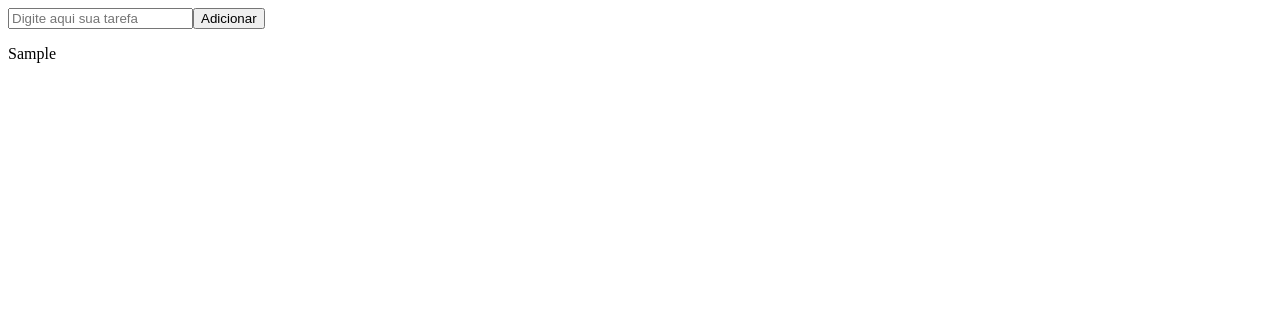
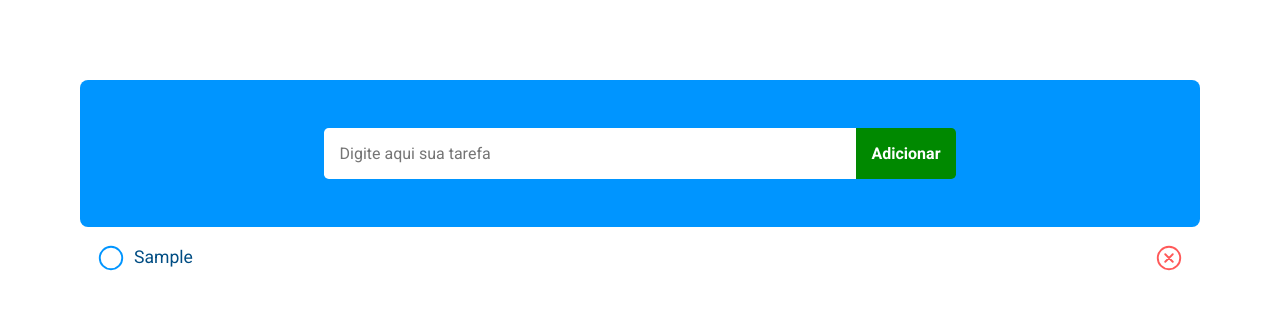
Before and after one commit to codethi/todolist-react-aula, a React app: page / in a window 1280 px wide. Both pictures are taken after typing "Sample" into the empty fields and a click on the button "Adicionar". Built offline with nearby package versions, Linux system fonts and the light colour scheme.

Commit message:
feat: acelera ai 22-09-22

```diff
--- a/public/index.html
+++ b/public/index.html
@@ -8,5 +8,14 @@
   <body>
     <noscript>You need to enable JavaScript to run this app.</noscript>
     <div class="root"></div>
+
+    <script
+      type="module"
+      src="https://unpkg.com/ionicons@5.5.2/dist/ionicons/ionicons.esm.js"
+    ></script>
+    <script
+      nomodule
+      src="https://unpkg.com/ionicons@5.5.2/dist/ionicons/ionicons.js"
+    ></script>
   </body>
 </html>
--- /dev/null
+++ b/src/components/App.css
@@ -0,0 +1,105 @@
+@import url("https://fonts.googleapis.com/css2?family=Roboto:ital,wght@0,100;0,300;0,400;0,500;0,700;0,900;1,100;1,300;1,400;1,500;1,700;1,900&display=swap");
+
+html,
+body {
+  height: 100vh;
+  width: 100vw;
+}
+
+* {
+  font-family: "Roboto", sans-serif;
+}
+
+.input-container {
+  display: flex;
+  justify-content: center;
+  align-items: center;
+
+  padding: 3rem;
+  margin: 5rem 5rem 0 5rem;
+  background-color: #0095ff;
+  border-radius: 0.5rem;
+}
+
+.input-container input {
+  padding: 1rem;
+  border: 0;
+  outline: none;
+  border-radius: 0.3rem 0rem 0rem 0.3rem;
+  width: 500px;
+  font-size: 1rem;
+}
+
+.input-container button {
+  padding: 1rem;
+  border: 0;
+  outline: none;
+  border-radius: 0rem 0.3rem 0.3rem 0rem;
+  background-color: #008900;
+  color: #ffffff;
+  font-weight: 700;
+  font-size: 1rem;
+}
+
+.tarefas-container {
+  margin: 0 5rem;
+}
+
+ul li {
+  padding: 1rem;
+  cursor: pointer;
+
+  display: flex;
+  justify-content: space-between;
+  align-items: center;
+}
+
+/* even pega as posições da lista pares e odd pega as impares */
+li:nth-child(even) {
+  background: #0095ff1d;
+  border-radius: .5rem;
+}
+
+li span{
+  display: flex;
+  justify-content: center;
+  align-items: center;
+  gap: .5rem;
+
+  font-size: 1.1rem;
+  color: #004d83;
+}
+
+ion-icon[name = 'checkmark-circle'] {
+  cursor: pointer;
+  color: #0095ff;
+  width: 30px;
+  height: 30px;
+}
+
+ion-icon[name = 'ellipse-outline'] {
+  cursor: pointer;
+  color: #0095ff;
+  width: 30px;
+  height: 30px;
+}
+
+.done {
+  text-decoration: line-through;
+  color: #9e9e9e;
+}
+
+ion-icon[name = 'close-circle-outline'] {
+  cursor: pointer;
+  color: #ff5959;
+  width: 30px;
+  height: 30px;
+}
+
+ion-icon[name = 'close-circle-outline']:hover{
+  transform: scale(1.1);
+}
+
+ion-icon[name = 'close-circle-outline']:active{
+  transform: scale(1);
+}
--- a/src/components/App.js
+++ b/src/components/App.js
@@ -1,22 +1,63 @@
-import React from "react";
+import { useState } from "react";
+import "./App.css";
 
 export default function App() {
-  const [tarefas, setTarefas] = React.useState([]);
+  const [tasks, setTasks] = useState([]);
 
-  function adicionarTarefa() {
+  function addNewTask() {
     const input = document.querySelector("input");
-    const novaTarefa = input.value;
-    setTarefas([...tarefas, novaTarefa]);
+    const newTask = { id: tasks.length + 1, title: input.value, done: false };
+    setTasks([...tasks, newTask]);
     input.value = "";
   }
 
+  function deleteTask(idTask) {
+    const newArrayTasks = tasks.filter((task) => task.id !== idTask);
+    setTasks(newArrayTasks);
+  }
+
+  function markTaskAsDone(idTask) {
+    tasks.forEach((task) =>
+      task.id === idTask ? (task.done = !task.done) : ""
+    );
+    setTasks([...tasks]);
+  }
+
+  /* function markTaskAsDone(idTask) {
+    tasks.forEach((task) => {
+      if (task.id === idTask) {
+        task.done ? (task.done = false) : (task.done = true);
+      }
+    });
+    setTasks([...tasks]);
+  } */
+
   return (
     <main>
-      <input type="text" placeholder="Digite aqui sua tarefa" />
-      <button onClick={adicionarTarefa}>Adicionar</button>
-      {tarefas.map((tarefa) => (
-        <p>{tarefa}</p>
-      ))}
+      <section className="input-container">
+        <input type="text" placeholder="Digite aqui sua tarefa" />
+        <button onClick={addNewTask}>Adicionar</button>
+      </section>
+
+      <ul className="tarefas-container">
+        {tasks.map((task, index) => (
+          <li key={index}>
+            <span
+              onClick={() => markTaskAsDone(task.id)}
+              className={task.done ? "done" : ""}
+            >
+              <ion-icon
+                name={task.done ? "checkmark-circle" : "ellipse-outline"}
+              ></ion-icon>{" "}
+              {task.title}
+            </span>
+            <ion-icon
+              onClick={() => deleteTask(task.id)}
+              name="close-circle-outline"
+            ></ion-icon>
+          </li>
+        ))}
+      </ul>
     </main>
   );
 }
--- a/src/index.js
+++ b/src/index.js
@@ -1,4 +1,5 @@
 import reactDOM  from "react-dom";
-import App from './components/App'
+import App from './components/App';
+import "./reset.css"
 
 reactDOM.render(<App/>, document.querySelector('.root'))
--- /dev/null
+++ b/src/reset.css
@@ -0,0 +1,46 @@
+html, body, div, span, applet, object, iframe,
+h1, h2, h3, h4, h5, h6, p, blockquote, pre,
+a, abbr, acronym, address, big, cite, code,
+del, dfn, em, img, ins, kbd, q, s, samp,
+small, strike, strong, sub, sup, tt, var,
+b, u, i, center,
+dl, dt, dd, ol, ul, li,
+fieldset, form, label, legend,
+table, caption, tbody, tfoot, thead, tr, th, td,
+article, aside, canvas, details, embed,
+figure, figcaption, footer, header, hgroup,
+menu, nav, output, ruby, section, summary,
+time, mark, audio, video {
+	margin: 0;
+	padding: 0;
+	border: 0;
+	font-size: 100%;
+	font: inherit;
+	vertical-align: baseline;
+}
+/* HTML5 display-role reset for older browsers */
+article, aside, details, figcaption, figure,
+footer, header, hgroup, menu, nav, section {
+	display: block;
+}
+body {
+	line-height: 1;
+}
+ol, ul {
+	list-style: none;
+}
+blockquote, q {
+	quotes: none;
+}
+blockquote:before, blockquote:after,
+q:before, q:after {
+	content: '';
+	content: none;
+}
+table {
+	border-collapse: collapse;
+	border-spacing: 0;
+}
+strong {
+	font-weight: bold;
+}
```
